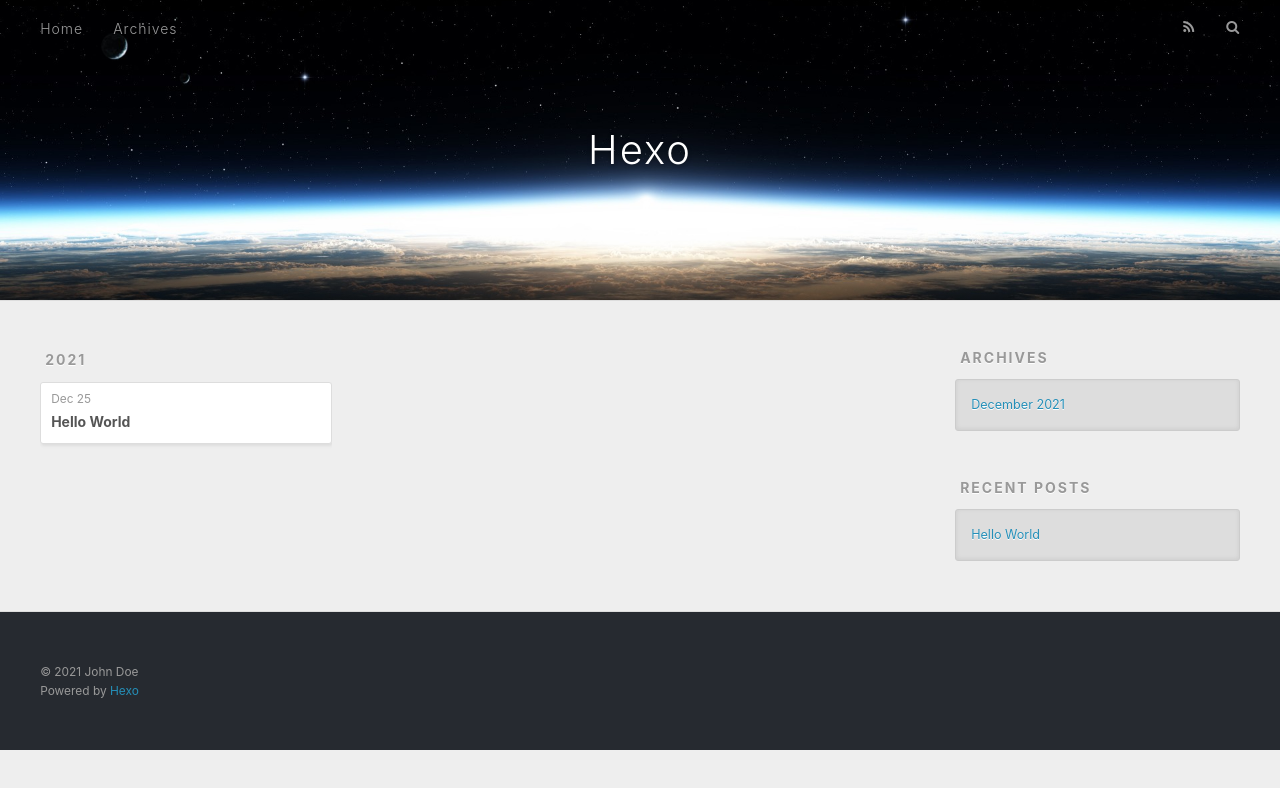
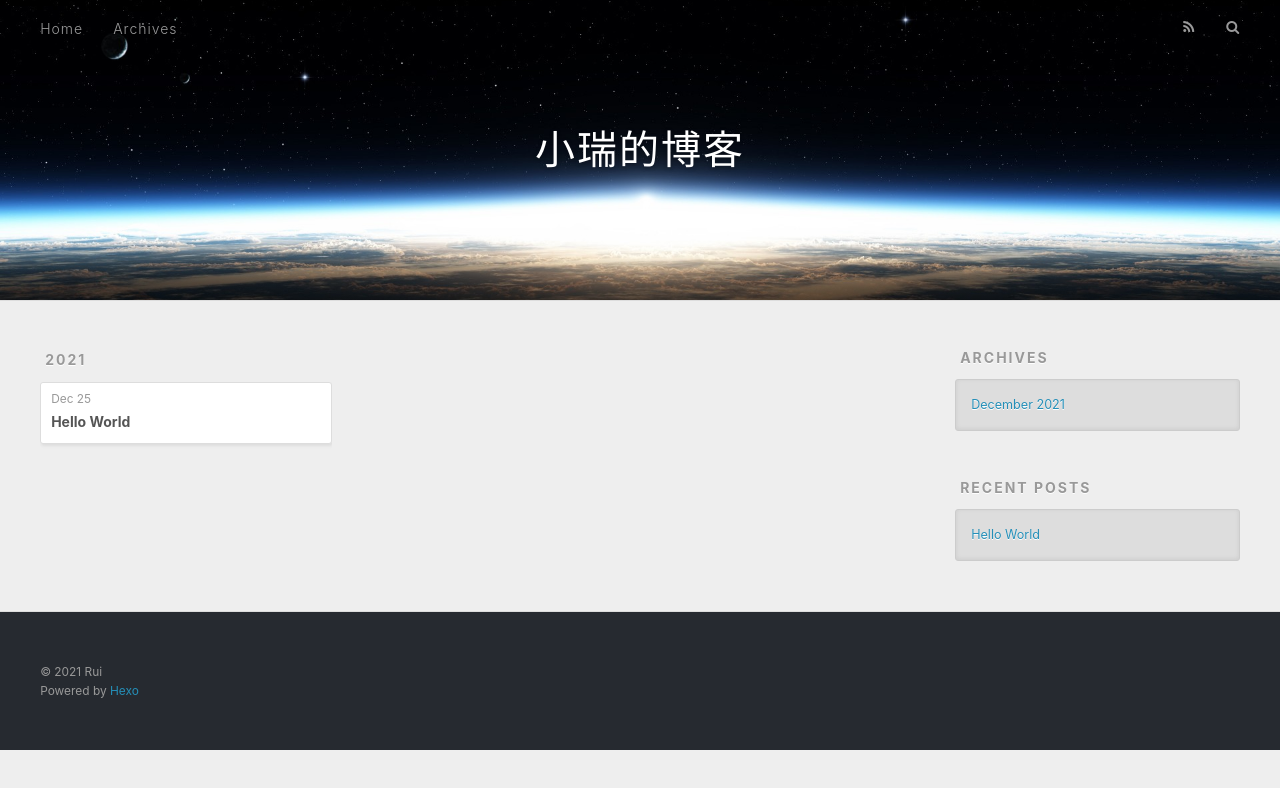
Before and after one commit to rouse2617/rouse2617.github.io, a plain HTML site: page archives/2021/12/index.html in a window 1280 px wide. Drawn offline with nearby package versions, Linux system fonts and the light colour scheme.

Commit message:
Site updated: 2021-12-26 15:29:09

```diff
--- a/archives/2021/12/index.html
+++ b/archives/2021/12/index.html
@@ -5,17 +5,19 @@
 
 
 
-  <title>Archives: 2021/12 | Hexo</title>
+  <title>Archives: 2021/12 | 小瑞的博客</title>
   <meta name="viewport" content="width=device-width, initial-scale=1, maximum-scale=1">
-  <meta property="og:type" content="website">
-<meta property="og:title" content="Hexo">
+  <meta name="description" content="记录~">
+<meta property="og:type" content="website">
+<meta property="og:title" content="小瑞的博客">
 <meta property="og:url" content="http://example.com/archives/2021/12/index.html">
-<meta property="og:site_name" content="Hexo">
+<meta property="og:site_name" content="小瑞的博客">
+<meta property="og:description" content="记录~">
 <meta property="og:locale" content="en_US">
-<meta property="article:author" content="John Doe">
+<meta property="article:author" content="Rui">
 <meta name="twitter:card" content="summary">
 
-    <link rel="alternate" href="/atom.xml" title="Hexo" type="application/atom+xml">
+    <link rel="alternate" href="/atom.xml" title="小瑞的博客" type="application/atom+xml">
 
 
     <link rel="icon" href="/favicon.png">
@@ -36,7 +38,7 @@
   <div id="header-outer" class="outer">
     <div id="header-title" class="inner">
       <h1 id="logo-wrap">
-        <a href="/" id="logo">Hexo</a>
+        <a href="/" id="logo">小瑞的博客</a>
       </h1>
 
     </div>
@@ -141,7 +143,7 @@
 
   <div class="outer">
     <div id="footer-info" class="inner">
-      &copy; 2021 John Doe<br>
+      &copy; 2021 Rui<br>
       Powered by <a href="http://hexo.io/" target="_blank">Hexo</a>
     </div>
   </div>
```
Also changed, not shown: 2021/12/25/hello-world/index.html (+6 -6 lines), archives/2021/index.html (+10 -8 lines), archives/index.html (+10 -8 lines), index.html (+10 -8 lines).
